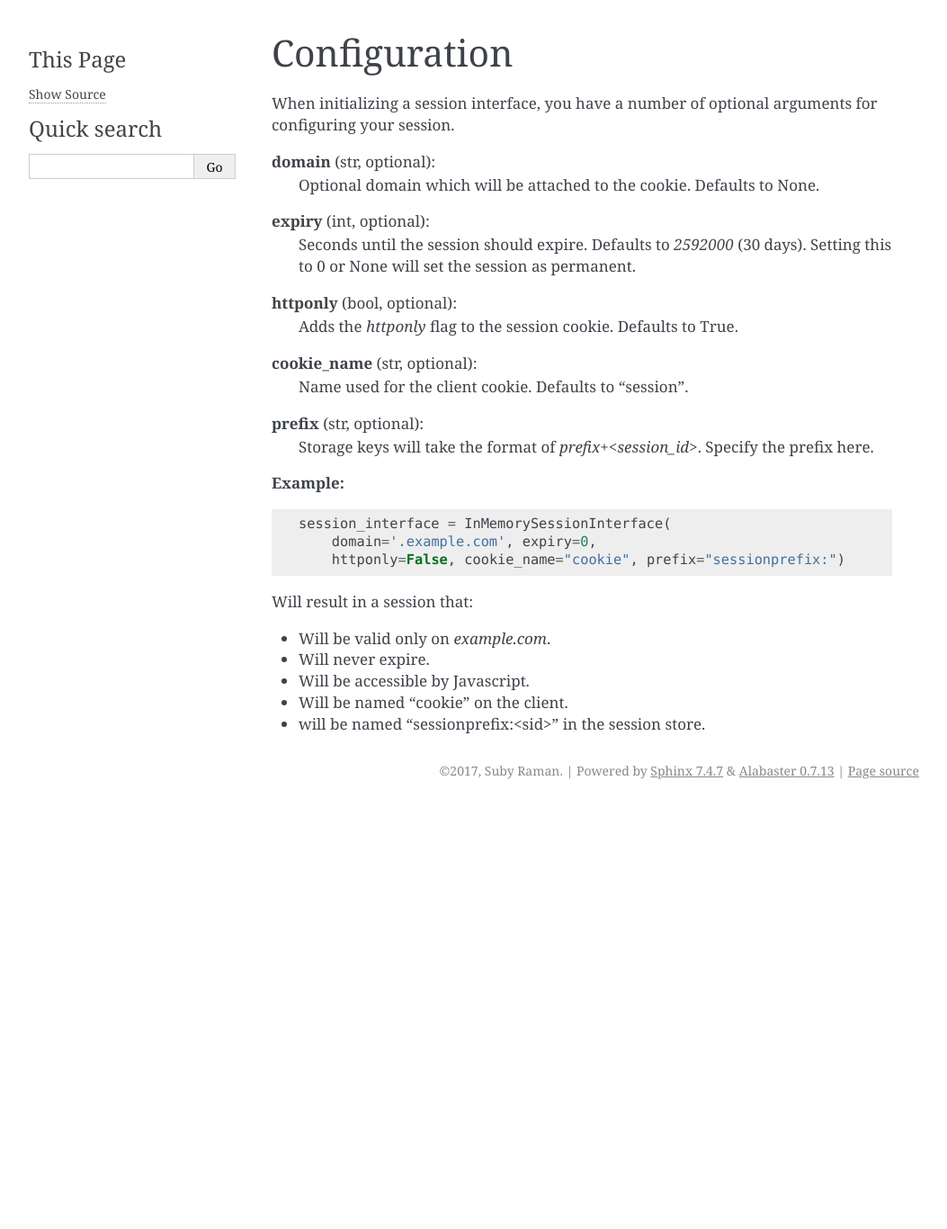
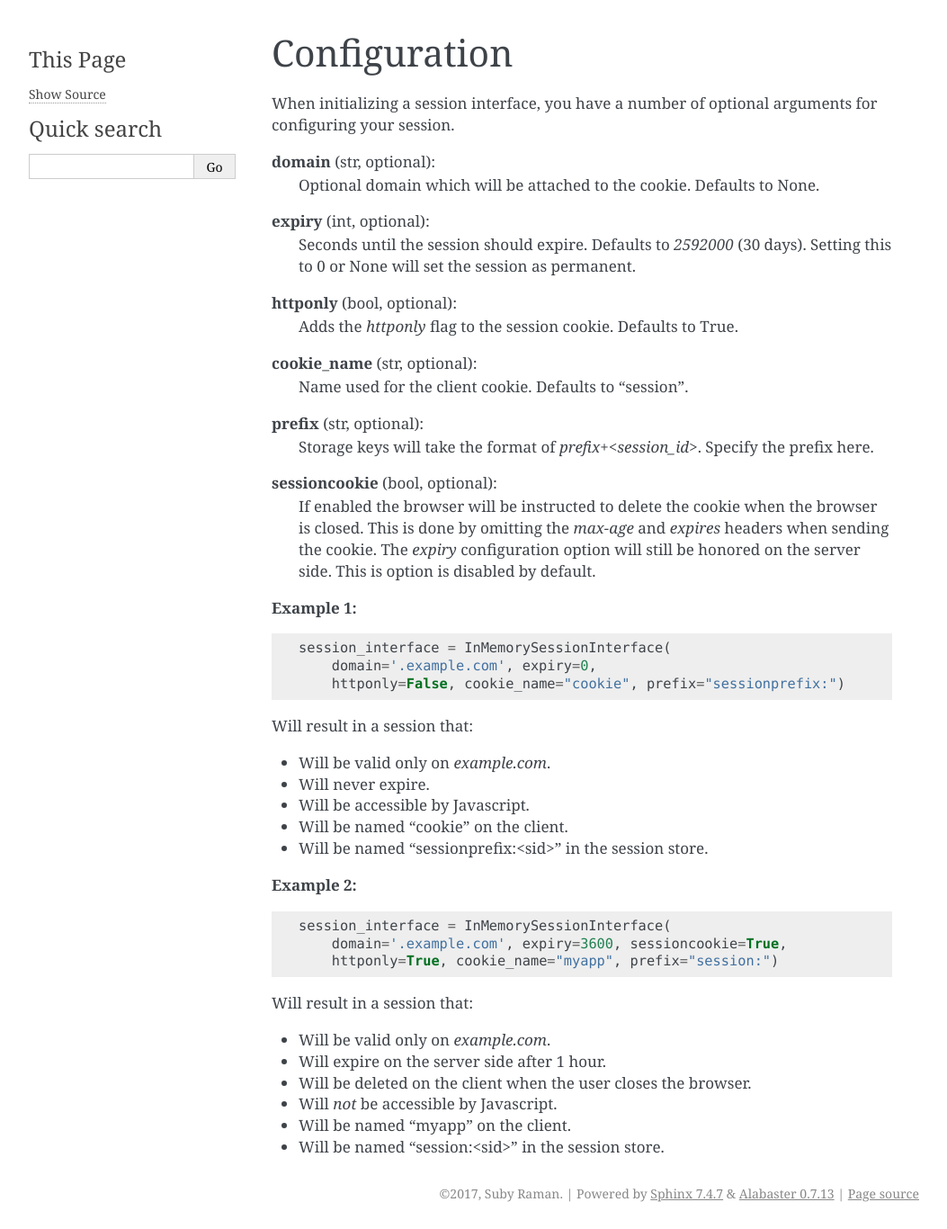
Before and after one commit to ahopkins/sanic-session, a Sphinx documentation site: the page built from docs/source/configuration.rst, in a window 1280 px wide. Shown: the whole page at 90% size, without its empty margins (118-1171 px from the left). Built offline with Sphinx 7.4.7, drawn with Linux system fonts in a browser that asks for light colours; before the commit the page ends 900 px from its top, so only the background shows below that.

Commit message:
Add docs for the sessioncookie option

```diff
--- a/docs/source/configuration.rst
+++ b/docs/source/configuration.rst
@@ -15,8 +15,10 @@ When initializing a session interface, you have a number of optional arguments f
     Name used for the client cookie. Defaults to "session".
 **prefix** (str, optional):
     Storage keys will take the format of `prefix+<session_id>`. Specify the prefix here.
+**sessioncookie** (bool, optional):
+    If enabled the browser will be instructed to delete the cookie when the browser is closed. This is done by omitting the `max-age` and `expires` headers when sending the cookie. The `expiry` configuration option will still be honored on the server side. This is option is disabled by default.
 
-**Example:**
+**Example 1:**
 
 .. code-block:: python
 
@@ -30,4 +32,21 @@ Will result in a session that:
 - Will never expire.
 - Will be accessible by Javascript.
 - Will be named "cookie" on the client.
-- will be named "sessionprefix:<sid>" in the session store.
+- Will be named "sessionprefix:<sid>" in the session store.
+
+**Example 2:**
+
+.. code-block:: python
+
+    session_interface = InMemorySessionInterface(
+        domain='.example.com', expiry=3600, sessioncookie=True,
+        httponly=True, cookie_name="myapp", prefix="session:")
+
+Will result in a session that:
+
+- Will be valid only on *example.com*.
+- Will expire on the server side after 1 hour.
+- Will be deleted on the client when the user closes the browser.
+- Will *not* be accessible by Javascript.
+- Will be named "myapp" on the client.
+- Will be named "session:<sid>" in the session store.
```
